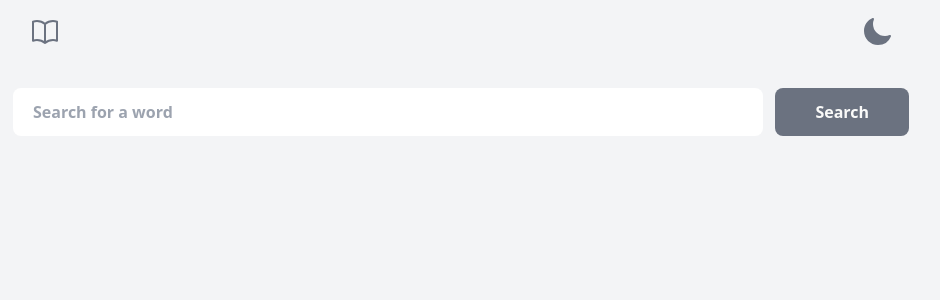
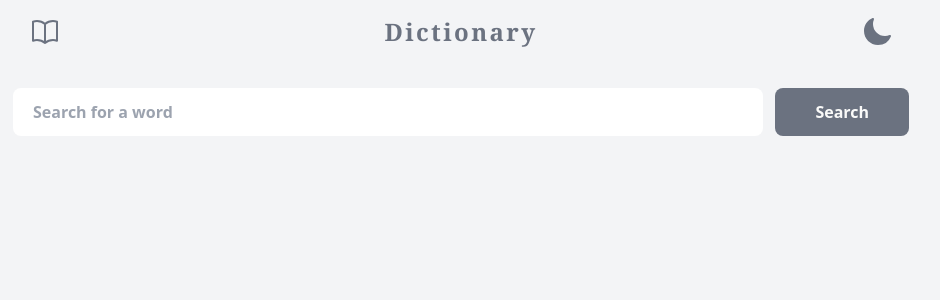
Before and after one commit to justinraj89/dictionary-next13, a Next.js app: page / in a window 1280 px wide. Shown: the top 300 px of the page, without its empty margins (179-1119 px from the left). Built offline with nearby package versions, Linux system fonts and the light colour scheme.

Commit message:
title added to header

```diff
--- a/app/Header.js
+++ b/app/Header.js
@@ -8,6 +8,7 @@ function Header() {
   return (
     <header className="flex justify-between pt-4">
         <BookOpenIcon className="h-8 w-8 ml-4 text-gray-500"/>
+        <div className="font-serif text-2xl text-gray-500 dark:text-gray-100 font-semibold tracking-widest">Dictionary</div>
         <DarkModeButton />
     </header>
   )
```
